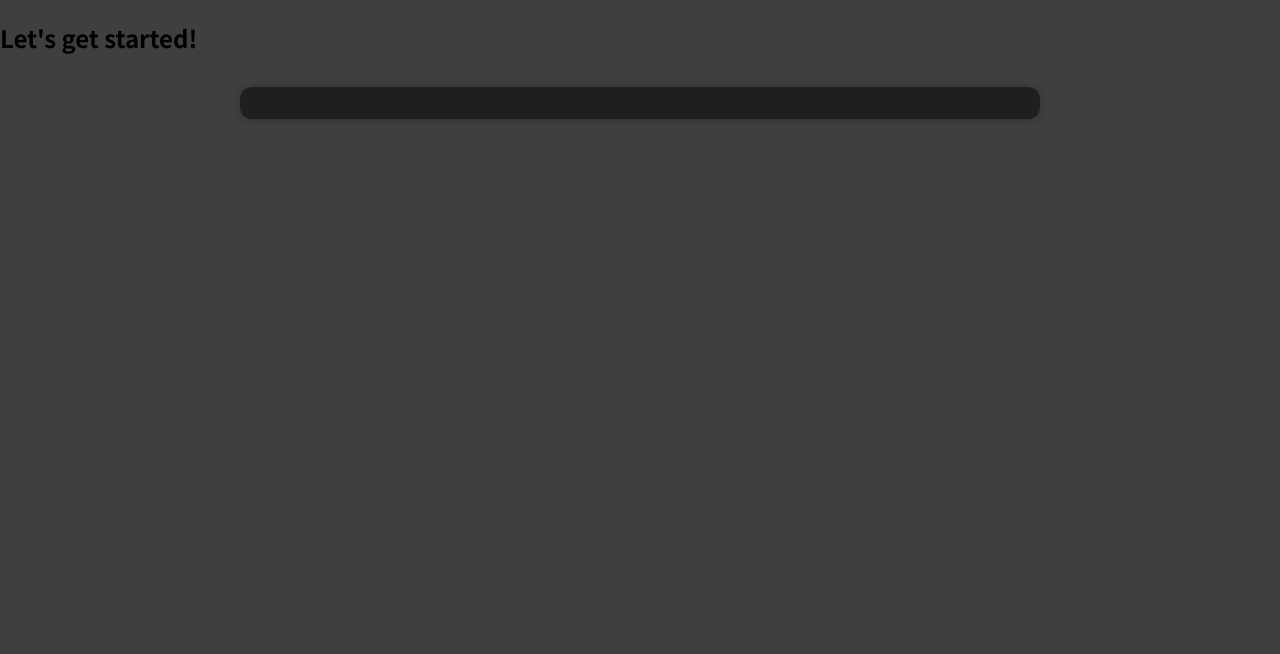
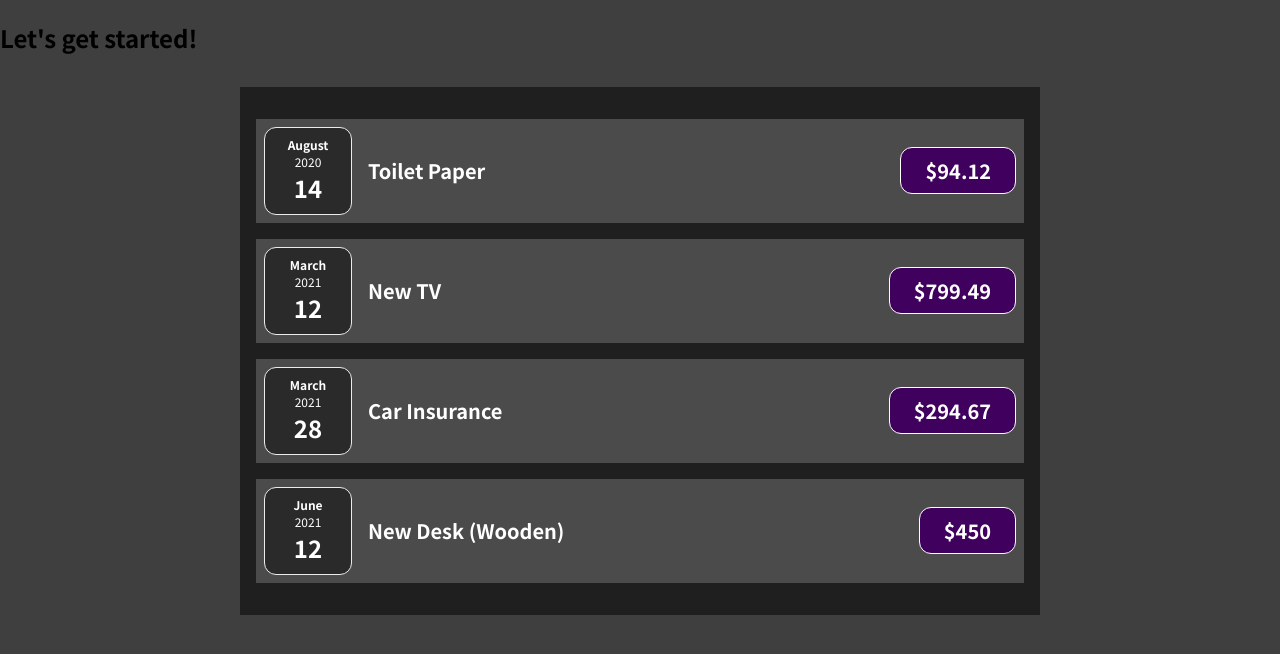
Before and after one commit to matekuna92/react-complete, a React (Create React App) app: page / in a window 1280 px wide. Shown: the top 654 px of the page. Built offline with nearby package versions, Linux system fonts and the light colour scheme.

Commit message:
reverted Card wrapper temporarily to fix later in Expenses and ExpenseItem

```diff
--- a/src/components/Expenses/ExpenseItem.js
+++ b/src/components/Expenses/ExpenseItem.js
@@ -9,14 +9,14 @@ const ExpenseItem = (props) => {
         // cant use custom components as a Wrapper! Need to define props.children in Card.js to make it work
         // expense-item styles wont apply as default, because component only support, what I tell it to support.
         // I used className='card' in Card, * I have to expand that code to apply styles as well, which was defined here in the props (expense-item)
-        <Card className="expense-item">
+        <div className="expense-item">
             <ExpenseDate date={props.date} />
 
             <div className="expense-item__description">
             <h2> {props.title} </h2>
             <div className="expense-item__price"> ${props.amount}</div>
             </div>
-        </Card>
+        </div>
     );
 }
 
--- a/src/components/Expenses/Expenses.js
+++ b/src/components/Expenses/Expenses.js
@@ -7,12 +7,12 @@ const Expenses = (props) => {
 	const expenses = props.expenseItems;
 
 	return (
-		<Card className="expenses">
+		<div className="expenses">
 		  <ExpenseItem title={expenses[0].title} amount={expenses[0].amount} date={expenses[0].date} />
 	      <ExpenseItem title= {expenses[1].title} amount={expenses[1].amount} date={expenses[1].date} />
 	      <ExpenseItem title= {expenses[2].title} amount={expenses[2].amount} date={expenses[2].date} />
 	      <ExpenseItem title= {expenses[3].title} amount={expenses[3].amount} date={expenses[3].date} />
-		</Card>
+		</div>
 	)
 }
 
```
